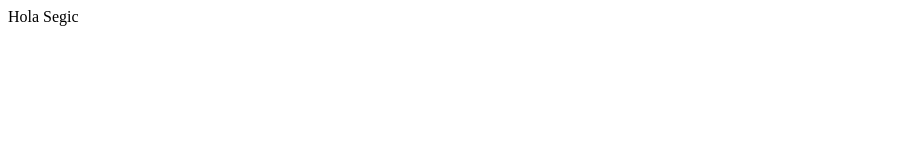
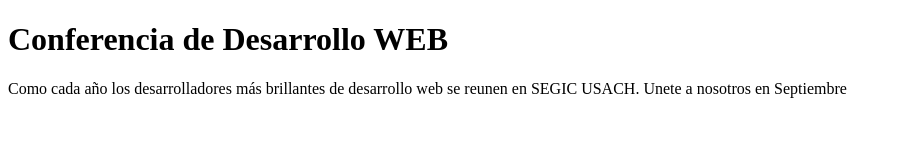
Before and after one commit to CristianSantis/sitio-conferencia, a plain HTML site: page index.html in a window 1280 px wide. Shown: the whole page, without its empty margins (0-901 px from the left). Drawn offline with Linux system fonts and the light colour scheme.

Commit message:
se agrega titulo y parrafo en la pagina

```diff
--- a/index.html
+++ b/index.html
@@ -5,6 +5,8 @@
 		<title>Conferencia de Desarrollo WEB</title>
 	</head>
 	<body>
-		Hola Segic
+		<h1> Conferencia de Desarrollo WEB</h1>
+		<p>Como cada año los desarrolladores más brillantes de desarrollo web se reunen en SEGIC USACH.
+		Unete a nosotros en Septiembre</p>
 	</body>
 </html>
```
